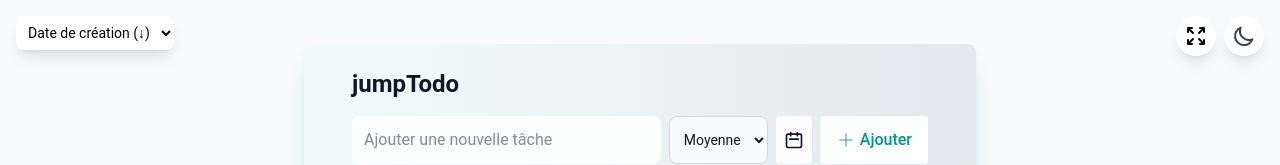
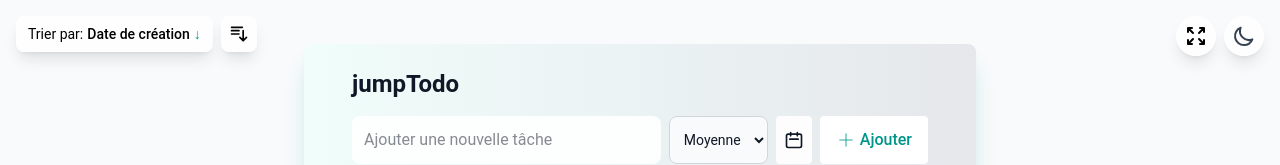
Before and after one commit to judempoyo/jumpTodo, an Angular app: page / in a window 1280 px wide. Shown: the top 165 px of the page. Built offline with nearby package versions, Linux system fonts and the light colour scheme.

Commit message:
feat: implement dropdown sorting for todo list with improved UI and functionality

```diff
--- a/src/app/components/todo-list/todo-list.component.html
+++ b/src/app/components/todo-list/todo-list.component.html
@@ -1,21 +1,73 @@
 <div
   class="min-h-screen flex items-center justify-center p-4 transition-colors duration-300 bg-gray-50 dark:bg-gray-900">
-  <div class="absolute top-4 left-4 z-10">
-    <select
-      [(ngModel)]="currentSort.field"
-      (change)="toggleSort(currentSort.field)"
-      class="p-2 rounded-lg bg-white/80 dark:bg-gray-700/80 backdrop-blur-sm shadow-lg text-sm focus:outline-none focus:ring-2 focus:ring-teal-500"
-    >
-      <option *ngFor="let field of sortFields" [value]="field">
-        {{ field === 'dueDate' ? 'Date d\'échéance' :
-           field === 'createdAt' ? 'Date de création' :
-           field === 'text' ? 'Texte' :
-           'Priorité' }}
-        <span *ngIf="currentSort.field === field">
-          ({{ currentSort.direction === 'asc' ? '↑' : '↓' }})
-        </span>
-      </option>
-    </select>
+  <div class="absolute top-4 left-4 z-10 flex items-center gap-2">
+    <!-- Indicateur de tri actuel -->
+    <div class="flex items-center gap-1 text-sm bg-white/80 dark:bg-gray-700/80 backdrop-blur-sm rounded-lg px-3 py-2 shadow-lg">
+      <span>Trier par:</span>
+      <span class="font-medium">{{ getSortFieldName(currentSort.field) }}</span>
+      <span class="text-teal-600 dark:text-teal-400">
+        {{ currentSort.direction === 'asc' ? '↑' : '↓' }}
+      </span>
+    </div>
+
+    <!-- Bouton dropdown -->
+    <div class="relative">
+      <button
+        (click)="showSortDropdown = !showSortDropdown"
+        class="p-2 rounded-lg bg-white/80 dark:bg-gray-700/80 backdrop-blur-sm shadow-lg hover:bg-white dark:hover:bg-gray-600 transition-colors"
+        aria-label="Ouvrir les options de tri"
+      >
+        <svg xmlns="http://www.w3.org/2000/svg" class="h-5 w-5" fill="none" viewBox="0 0 24 24" stroke="currentColor">
+          <path stroke-linecap="round" stroke-linejoin="round" stroke-width="2"
+            d="M3 4h13M3 8h9m-9 4h9m5-4v12m0 0l-4-4m4 4l4-4" />
+        </svg>
+      </button>
+
+      <!-- Dropdown menu -->
+      <div
+        *ngIf="showSortDropdown"
+        class="absolute right-0 mt-2 w-56 rounded-lg shadow-lg bg-white dark:bg-gray-700 z-20 border border-gray-200 dark:border-gray-600"
+        (clickOutside)="showSortDropdown = false"
+      >
+        <div class="py-1">
+          <div class="px-4 py-2 text-xs font-semibold text-gray-500 dark:text-gray-400 border-b border-gray-200 dark:border-gray-600">
+            Options de tri
+          </div>
+
+          <div *ngFor="let field of sortFields" class="border-b border-gray-200 dark:border-gray-600 last:border-0">
+            <button
+              (click)="changeSortField(field)"
+              class="flex justify-between items-center w-full text-left px-4 py-2 text-sm hover:bg-gray-100 dark:hover:bg-gray-600 transition-colors"
+              [class.bg-teal-50 dark:bg-teal-50]="currentSort.field === field"
+            >
+              <div class="flex items-center gap-2">
+                <svg xmlns="http://www.w3.org/2000/svg" class="h-4 w-4 text-gray-500 dark:text-gray-400" fill="none" viewBox="0 0 24 24" stroke="currentColor">
+                  <path stroke-linecap="round" stroke-linejoin="round" stroke-width="2"
+                    d="M3 4h13M3 8h9m-9 4h9m5-4v12m0 0l-4-4m4 4l4-4" />
+                </svg>
+                <span>{{ getSortFieldName(field) }}</span>
+              </div>
+              <span *ngIf="currentSort.field === field" class="text-teal-600 dark:text-teal-400">
+                {{ currentSort.direction === 'asc' ? '↑' : '↓' }}
+              </span>
+            </button>
+          </div>
+
+          <div class="px-4 py-2 border-t border-gray-200 dark:border-gray-600">
+            <button
+              (click)="toggleSortDirection()"
+              class="flex items-center gap-2 w-full text-left text-sm hover:bg-gray-100 dark:hover:bg-gray-600 transition-colors px-2 py-1 rounded"
+            >
+              <svg xmlns="http://www.w3.org/2000/svg" class="h-4 w-4 text-gray-500 dark:text-gray-400" fill="none" viewBox="0 0 24 24" stroke="currentColor">
+                <path stroke-linecap="round" stroke-linejoin="round" stroke-width="2"
+                  d="M3 4h13M3 8h9m-9 4h6m4 0l4-4m0 0l4 4m-4-4v12" />
+              </svg>
+              <span>Inverser la direction</span>
+            </button>
+          </div>
+        </div>
+      </div>
+    </div>
   </div>
   <div
     class="w-full max-w-2xl bg-white dark:bg-gray-800 rounded-lg shadow-xl shadow-teal-600/20 dark:shadow-teal-800/30 overflow-hidden">
--- a/src/app/components/todo-list/todo-list.component.ts
+++ b/src/app/components/todo-list/todo-list.component.ts
@@ -60,15 +60,26 @@ export class TodoListComponent {
   newTodoDueDate?: string;
   showDatePicker = false;
   sortFields: (keyof Todo)[] = ['priority', 'dueDate', 'createdAt', 'text'];
-  currentSortField: keyof Todo = 'priority';
+  showSortDropdown = false;
 
-  // Et modifiez la méthode toggleSort comme suit :
-  toggleSort(field: keyof Todo) {
-    if (this.currentSort.field === field) {
-      this.todoService.toggleSort(field);
-    } else {
-      this.todoService['setSort'](field, 'asc');
+  getSortFieldName(field: keyof Todo): string {
+    return field === 'dueDate' ? 'Date d\'échéance' :
+           field === 'createdAt' ? 'Date de création' :
+           field === 'text' ? 'Texte' :
+           'Priorité';
+  }
+
+  changeSortField(field: keyof Todo) {
+    if (this.currentSort.field !== field) {
+      this.todoService.setSort(field, 'asc');
     }
+    this.showSortDropdown = false;
+  }
+
+  toggleSortDirection() {
+    const newDirection = this.currentSort.direction === 'asc' ? 'desc' : 'asc';
+    this.todoService.setSort(this.currentSort.field, newDirection);
+    this.showSortDropdown = false;
   }
 
   get currentSort() {
--- a/src/app/services/todo.service.ts
+++ b/src/app/services/todo.service.ts
@@ -52,6 +52,10 @@ export class TodoService {
       }
       return 0;
     });
+  }
+  setSort(field: keyof Todo, direction: 'asc' | 'desc'): void {
+    this.currentSort = { field, direction };
+    this.todosSubject.next([...this.todos]);
   }
 
   toggleSort(field: keyof Todo): void {
```
